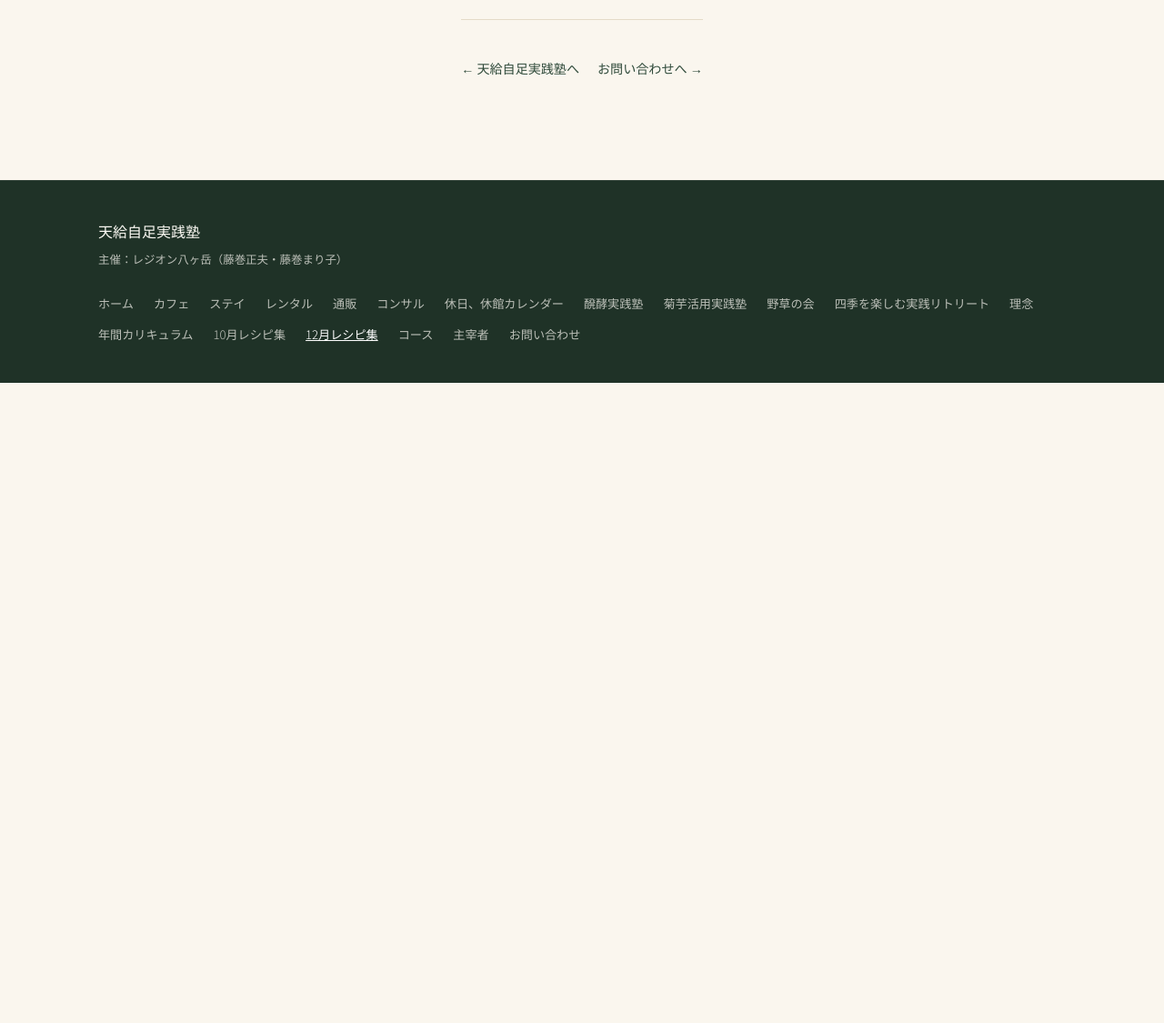
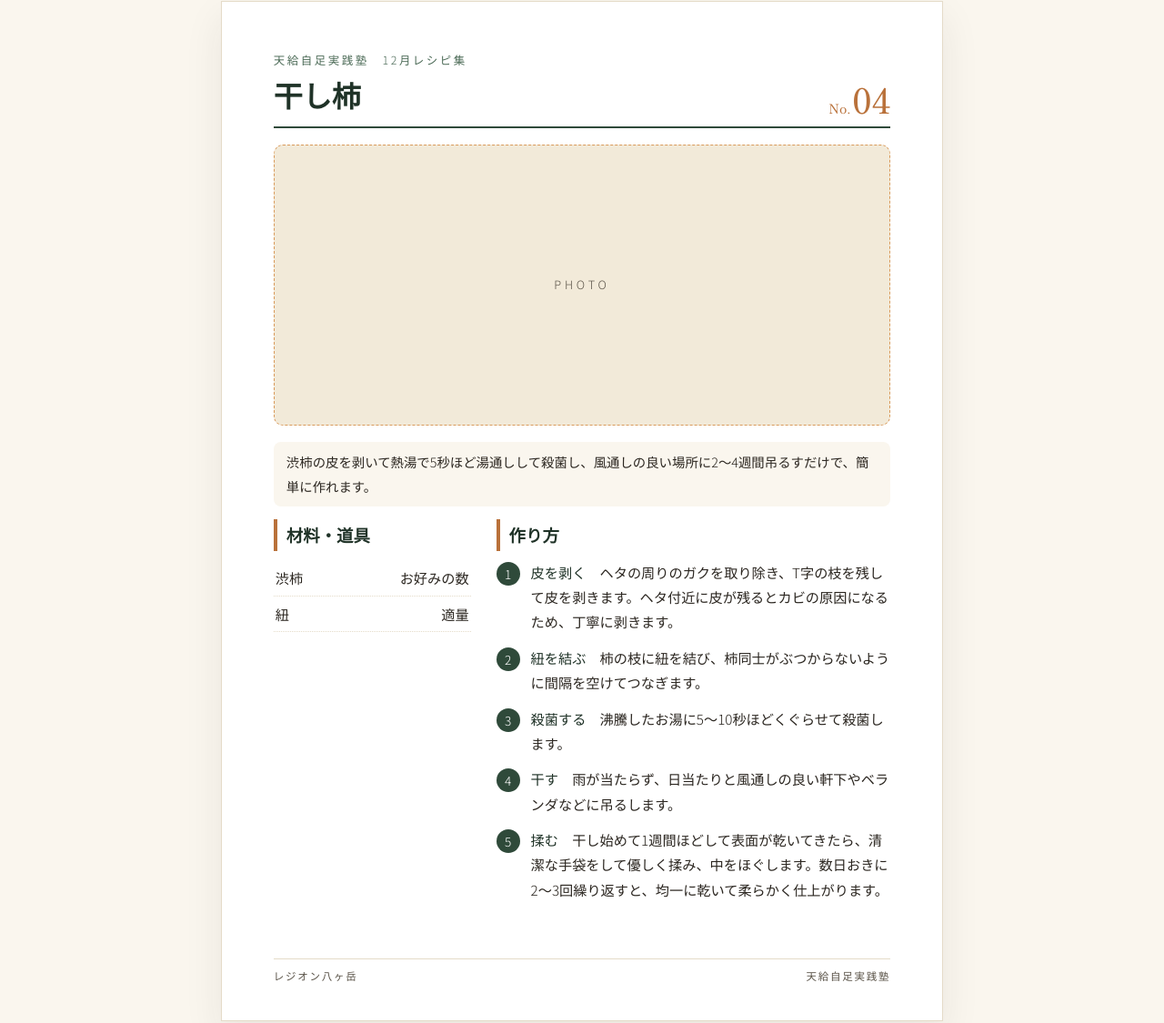
Before and after one commit to masaopapa3318-blip/kenkou, a plain HTML site: page recipes-december.html in a window 1280 px wide. Shown: the part 4195-5320 px from the top of the page at 91% size. Before the commit the page ends 4616 px from the top, so only its background shows below. Drawn offline with Linux system fonts and the light colour scheme.

Commit message:
December No.04 干し柿
Co-Authored-By: Claude Opus 5.5 <noreply@anthropic.com>
Claude-Session: https://claude.ai/code/session_01KMZKNoPaTSr1nALhDDkbWP

```diff
--- a/recipes-december.html
+++ b/recipes-december.html
@@ -236,6 +236,46 @@
         </footer>
       </article>
 
+      <article class="recipe-sheet recipe-sheet--compact" id="recipe-04">
+        <header class="recipe-sheet-head">
+          <p class="recipe-series">天給自足実践塾　12月レシピ集</p>
+          <p class="recipe-no"><span>No.</span>04</p>
+          <h2 class="recipe-title">干し柿</h2>
+        </header>
+
+        <div class="recipe-photo" role="img" aria-label="写真準備中">
+          <span>PHOTO</span>
+        </div>
+
+        <p class="recipe-common">渋柿の皮を剥いて熱湯で5秒ほど湯通しして殺菌し、風通しの良い場所に2〜4週間吊るすだけで、簡単に作れます。</p>
+
+        <div class="recipe-body recipe-body--wide-steps">
+          <section class="recipe-ingredients">
+            <h3>材料・道具</h3>
+            <ul>
+              <li><span>渋柿</span><span>お好みの数</span></li>
+              <li><span>紐</span><span>適量</span></li>
+            </ul>
+          </section>
+
+          <section class="recipe-steps">
+            <h3>作り方</h3>
+            <ol>
+              <li><strong>皮を剥く</strong>　ヘタの周りのガクを取り除き、T字の枝を残して皮を剥きます。ヘタ付近に皮が残るとカビの原因になるため、丁寧に剥きます。</li>
+              <li><strong>紐を結ぶ</strong>　柿の枝に紐を結び、柿同士がぶつからないように間隔を空けてつなぎます。</li>
+              <li><strong>殺菌する</strong>　沸騰したお湯に5〜10秒ほどくぐらせて殺菌します。</li>
+              <li><strong>干す</strong>　雨が当たらず、日当たりと風通しの良い軒下やベランダなどに吊るします。</li>
+              <li><strong>揉む</strong>　干し始めて1週間ほどして表面が乾いてきたら、清潔な手袋をして優しく揉み、中をほぐします。数日おきに2〜3回繰り返すと、均一に乾いて柔らかく仕上がります。</li>
+            </ol>
+          </section>
+        </div>
+
+        <footer class="recipe-sheet-foot">
+          <span>レジオン八ヶ岳</span>
+          <span>天給自足実践塾</span>
+        </footer>
+      </article>
+
       <div class="page-nav">
         <a href="philosophy.html">← 天給自足実践塾へ</a>
         <a href="contact.html">お問い合わせへ →</a>
--- a/style.css
+++ b/style.css
@@ -2145,6 +2145,9 @@ a.related-card .hub-link { display: inline-block; margin-top: 14px; }
 
 /* 2種類のバリエーションを並べるシート */
 .recipe-body--variants { grid-template-columns: repeat(2, minmax(0, 1fr)); }
+/* 材料が少なく手順が長いシート */
+.recipe-body--wide-steps { grid-template-columns: 1fr 2fr; }
+@media (max-width: 640px) { .recipe-body--wide-steps { grid-template-columns: 1fr; } }
 .recipe-variant h4 {
   margin: 12px 0 6px;
   font-family: var(--sans);
@@ -2223,6 +2226,7 @@ a.related-card .hub-link { display: inline-block; margin-top: 14px; }
 }
 .recipe-ingredients li.recipe-group:first-child { margin-top: 0; }
 .recipe-pending { margin: 0; font-size: .9rem; color: var(--ink-soft); }
+.recipe-steps li strong { font-weight: 500; color: var(--forest-deep); }
 .recipe-tip {
   margin: 6px 0 0;
   padding: 8px 12px;
```
